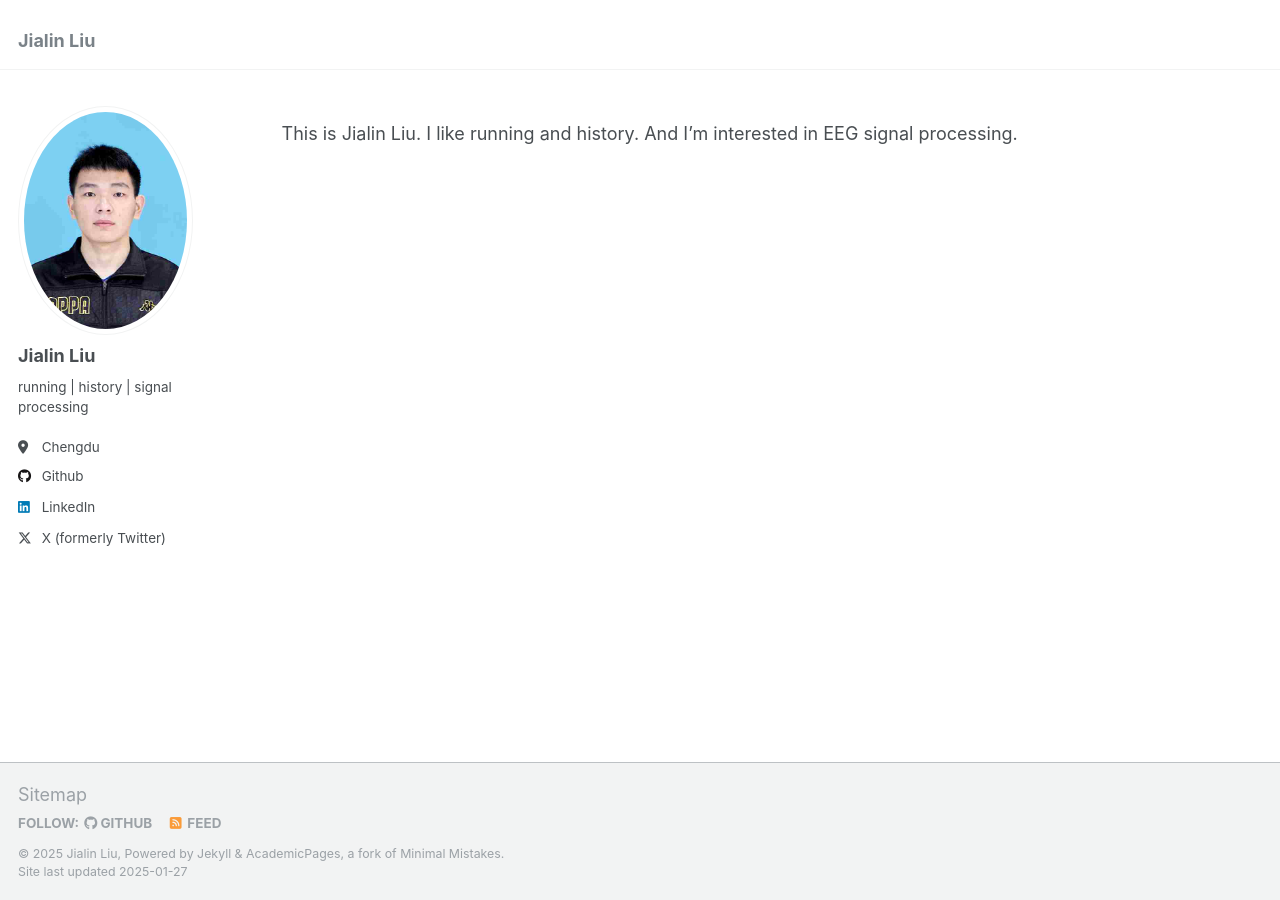
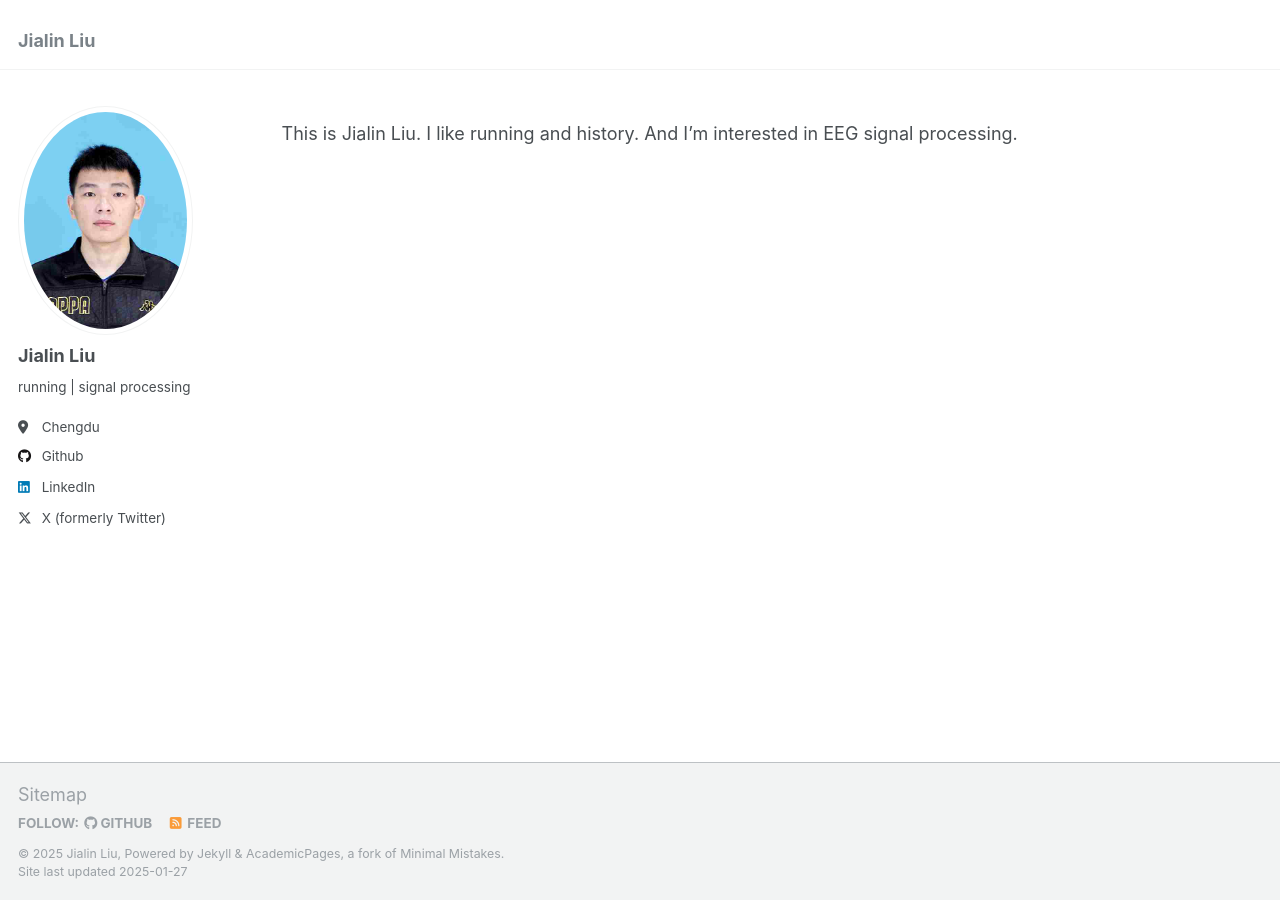
Before and after one commit to jialinliu0817/jialinliu0817.github.io, a Jekyll site: the page built from _pages/about.md, in a window 1280 px wide. Built offline with Jekyll 4.4.1, drawn with Linux system fonts in a browser that asks for light colours.

Commit message:
Update _config.yml

```diff
--- a/_config.yml
+++ b/_config.yml
@@ -24,7 +24,7 @@ author:
   avatar           : "profile.png"
   name             : "Jialin Liu"
   pronouns         : # example: "she/her"
-  bio              : "running | history | signal processing"
+  bio              : "running | signal processing"
   location         : "Chengdu"
   #employer         : " "
   uri              : # URL
```
